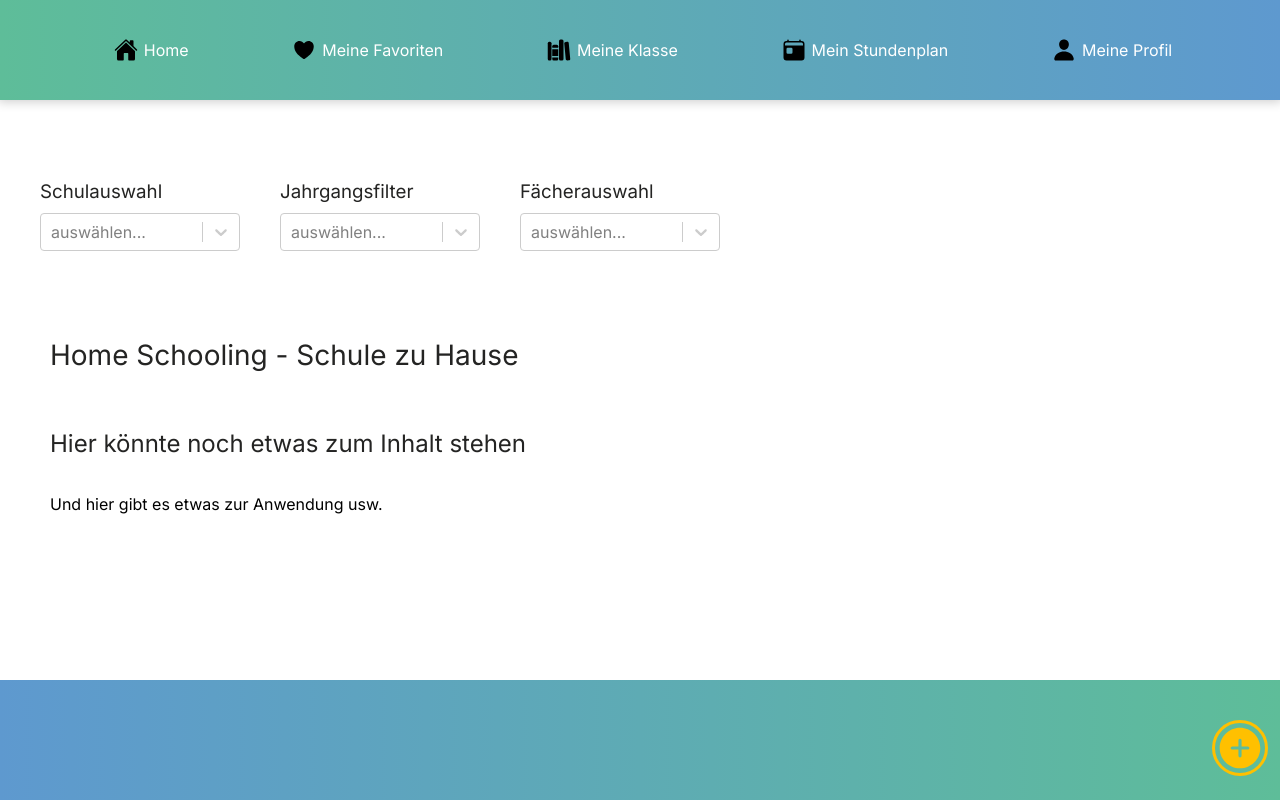
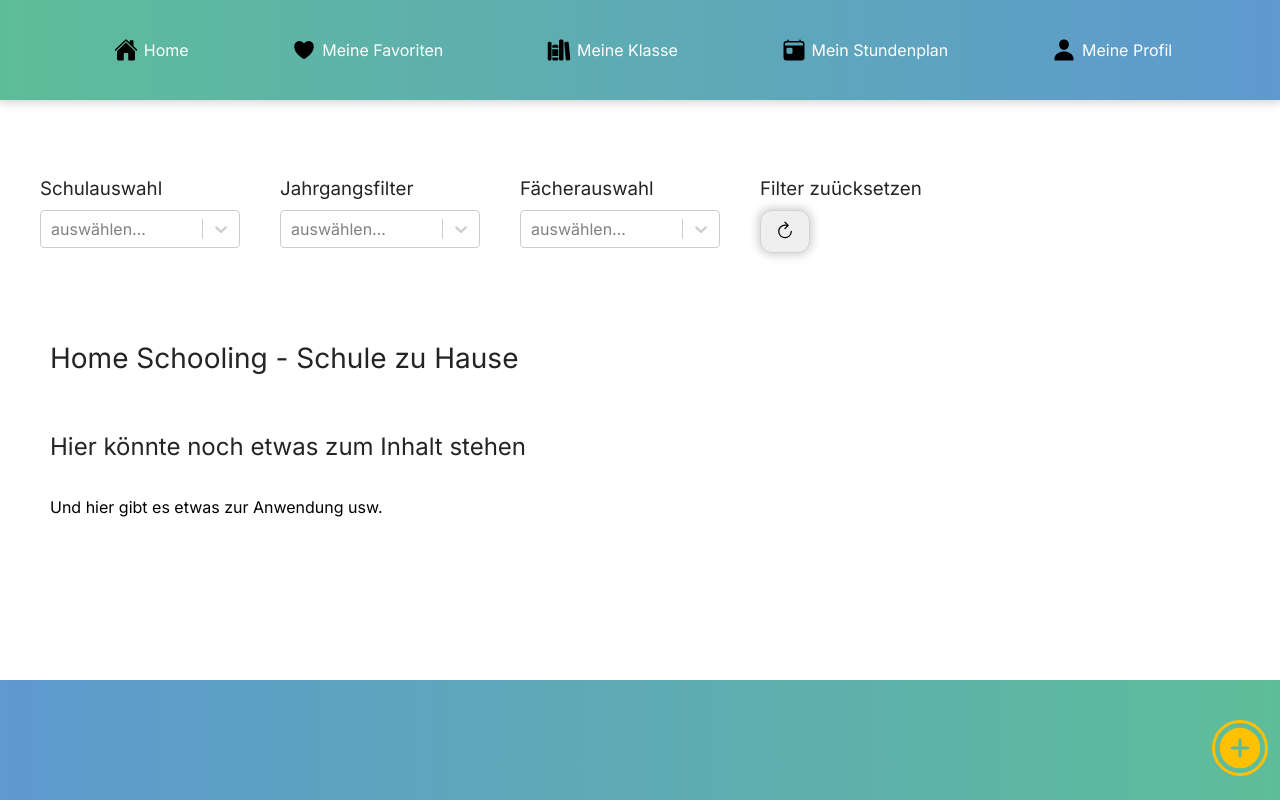
Before and after one commit to nacirabogenschneider/homeschooling, a React (Create React App) app: page / in a window 1280 px wide. Built offline with nearby package versions, Linux system fonts and the light colour scheme; no server answers; the database is empty.

Commit message:
Refresh filter

```diff
--- a/src/App.js
+++ b/src/App.js
@@ -13,6 +13,7 @@ import Navigation from './components/Navigation'
 import RenderCards from './components/RenderCards'
 import Filter from './components/Filter'
 import bookmarkImage from './images/bookmark.svg'
+import refresh from './images/refresh.svg'
 import { firestore } from './firebase'
 import { collectIdsAndDocs } from './utilities.js'
 
@@ -24,7 +25,7 @@ function App() {
   const [schoolOption, setSchoolOption] = useState([])
   const [classesValue, setClassesValue] = useState()
   const [subjectsValue, setSubjectsValue] = useState()
-  const [schoolValue, setSchoolvalue] = useState()
+  const [schoolValue, setSchoolValue] = useState()
   const [cards, setCards] = useState([])
   const [levelStyle, setLevelStyle] = useState([
     { styleLevelBetter: { boxShadow: 'inset 0 0 6px 2px lightgrey' } },
@@ -103,12 +104,6 @@ function App() {
       ? (cardsToFilter = filteredCards)
       : (cardsToFilter = cards)
 
-    console.log('Im Schulfilter')
-    console.log('CARDSTOFILTER', cardsToFilter)
-    console.log('schoolValue', schoolValue)
-    console.log('classesValue', classesValue)
-    console.log('SubjectValue', subjectsValue)
-
     const filterCardsBySchool = await cardsToFilter.filter(
       (card) => card.school === schoolValue
     )
@@ -163,7 +158,7 @@ function App() {
                   required={false}
                   options={schoolOption}
                   title={schoolName}
-                  setValue={setSchoolvalue}
+                  setValue={setSchoolValue}
                 />
 
                 <Filter
@@ -178,6 +173,12 @@ function App() {
                   title={subjectsTitle}
                   setValue={setSubjectsValue}
                 />
+                <div style={{ margin: '22px 20px' }}>
+                  <H3>Filter zuücksetzen</H3>
+                  <RefreshButton onClick={() => window.location.reload(false)}>
+                    <RefreshImg src={refresh}></RefreshImg>
+                  </RefreshButton>
+                </div>
               </SelectFilter>
               <DescriptionSection>
                 <h1>Home Schooling - Schule zu Hause</h1>
@@ -331,3 +332,16 @@ const CreateButtonImage = styled.img`
   width: 50px;
   height: 50px;
 `
+const RefreshButton = styled.button`
+  border-radius: 12px;
+  border: 1px solid lightgrey;
+  box-shadow: 0 0 10px 2px #cfcfcf;
+`
+const RefreshImg = styled.img`
+  height: 20px;
+  margin: 0;
+  padding: 8px;
+`
+const H3 = styled.h3`
+  margin: 0 0 10px 0;
+`
--- a/src/components/Filter.js
+++ b/src/components/Filter.js
@@ -2,7 +2,7 @@ import React from 'react'
 import Select from 'react-select'
 import styled from 'styled-components'
 
-export default function Filter({ options, title, setValue, required }) {
+export default function Filter({ options, title, setValue, required, value }) {
   function onHandleOnChange(value) {
     const labelValue = value.label
     console.log('Im Filter', labelValue)
@@ -13,6 +13,7 @@ export default function Filter({ options, title, setValue, required }) {
     <FilterWrapper>
       <H3>{title}</H3>
       <StyledSelect
+        value={value}
         required={required}
         placeholder="auswählen..."
         options={options}
```
Also changed, not shown: src/images/refresh.svg (added).
